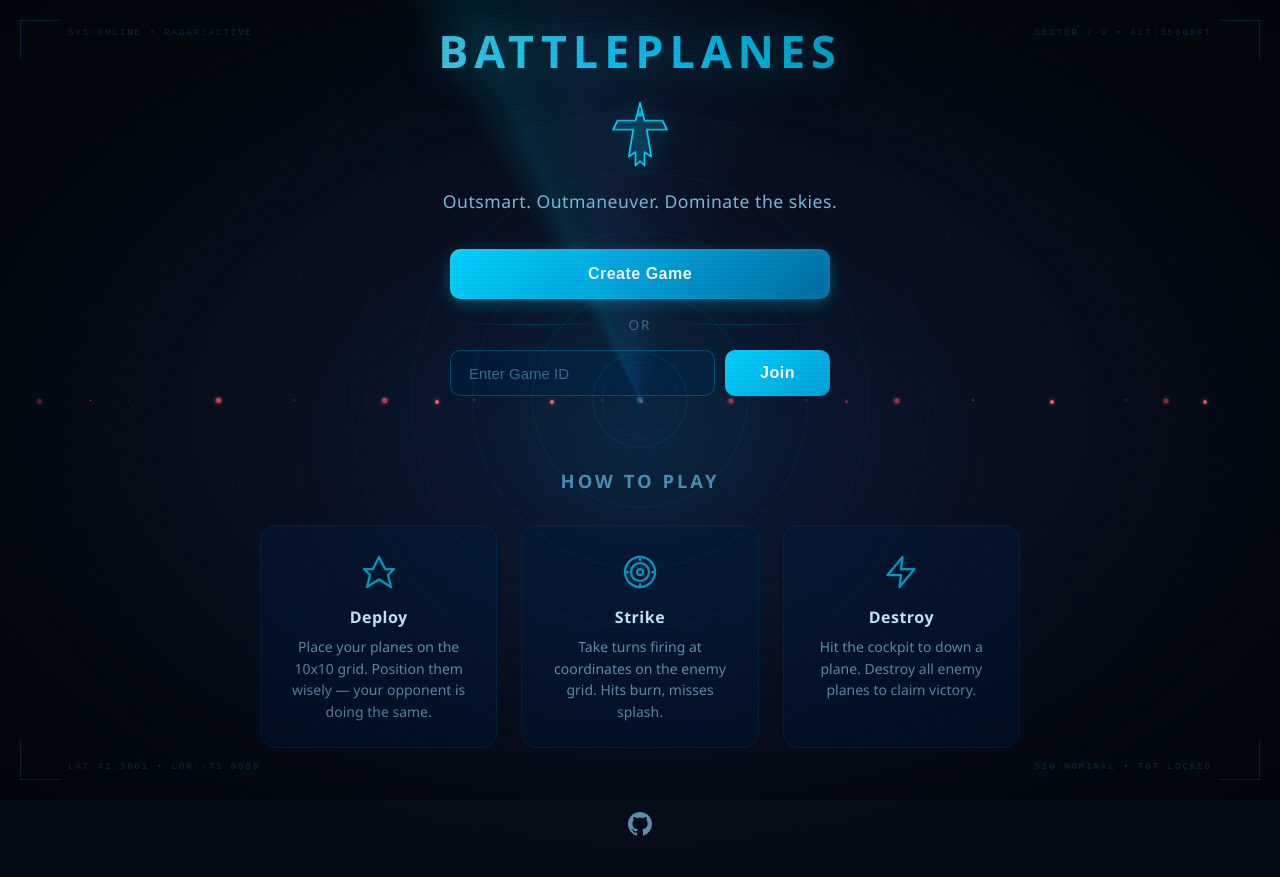
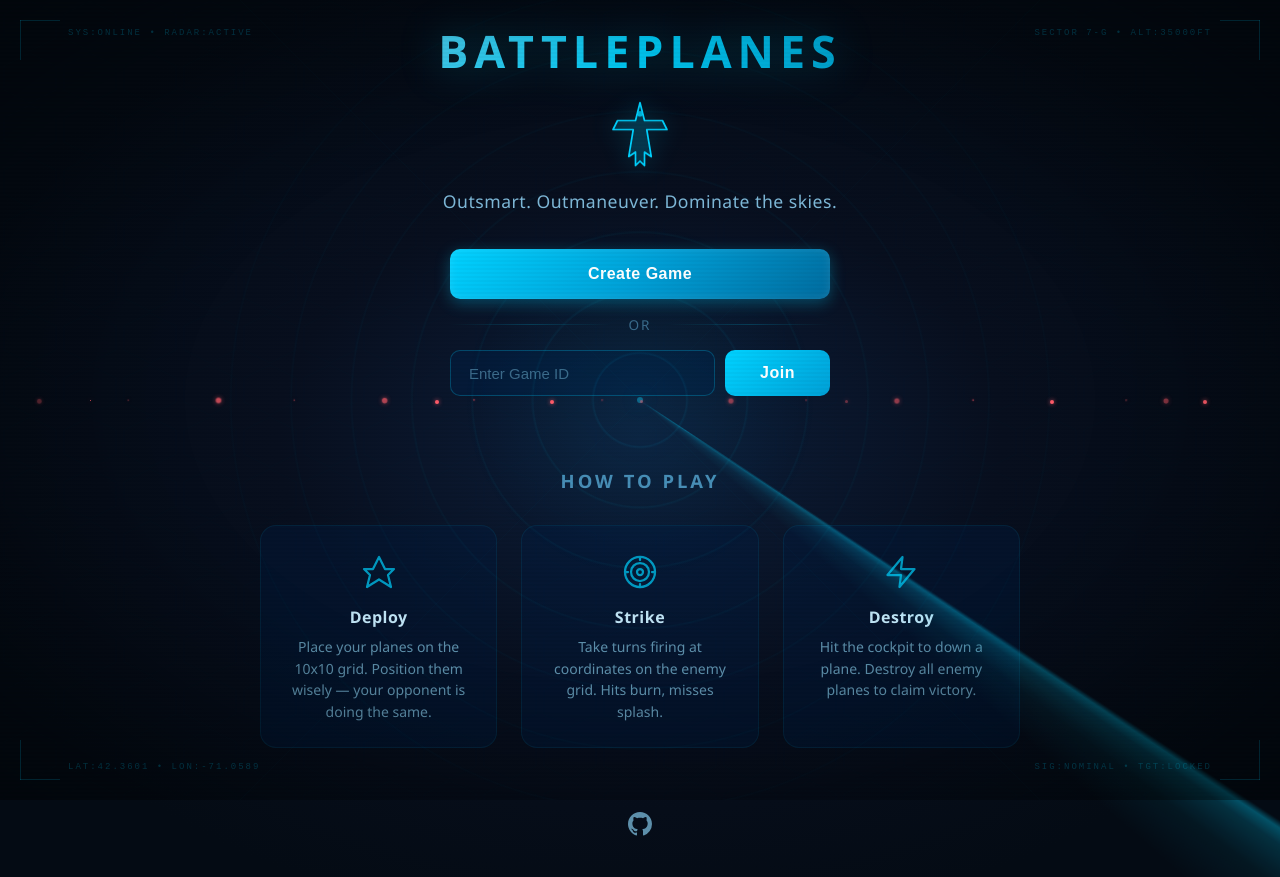
Before and after one commit to teoZait/battleplanes, a React (Vite) app in the folder frontend/: page / in a window 1280 px wide. Built offline with nearby package versions, Linux system fonts and the light colour scheme; the HTML template or start-up script is replaced by a standard one.

Commit message:
fix: overcrowded effects on main page and during battle phase

```diff
--- a/frontend/src/components/RadarBackground.css
+++ b/frontend/src/components/RadarBackground.css
@@ -56,55 +56,15 @@
   background: conic-gradient(
     from 0deg at 50% 50%,
     transparent 0deg,
-    rgba(0, 210, 255, 0.0) 0deg,
-    rgba(0, 210, 255, 0.12) 8deg,
-    rgba(0, 210, 255, 0.06) 20deg,
-    rgba(0, 210, 255, 0.02) 40deg,
-    transparent 60deg
+    rgba(0, 210, 255, 0.35) 0.5deg,
+    rgba(0, 210, 255, 0.18) 1.5deg,
+    rgba(0, 210, 255, 0.06) 4deg,
+    transparent 8deg
   );
-  animation: radar-sweep 6s linear infinite;
-}
-
-/* ── Sweep beam (secondary) ── */
-.sweep-secondary {
-  position: fixed; top: 0; left: 0; width: 100%; height: 100%;
-  pointer-events: none; z-index: 1;
-}
-.sweep-secondary::before {
-  content: ''; position: absolute;
-  top: 50%; left: 50%; width: 140vmax; height: 140vmax;
-  margin-top: -70vmax; margin-left: -70vmax;
-  transform-origin: 50% 50%;
-  background: conic-gradient(
-    from 180deg at 50% 50%,
-    transparent 0deg,
-    rgba(120, 80, 255, 0.06) 5deg,
-    rgba(120, 80, 255, 0.02) 25deg,
-    transparent 45deg
-  );
-  animation: radar-sweep 10s linear infinite reverse;
+  animation: radar-sweep 16s linear infinite;
 }
 
 @keyframes radar-sweep { to { transform: rotate(360deg); } }
-
-/* ── Pulsing ring animation ── */
-.pulse-rings {
-  position: fixed; pointer-events: none; z-index: 0;
-  top: 50%; left: 50%; transform: translate(-50%, -50%);
-}
-.pulse-ring {
-  position: absolute; border-radius: 50%;
-  border: 1px solid rgba(0, 210, 255, 0.15);
-  top: 50%; left: 50%;
-  transform: translate(-50%, -50%) scale(0);
-  animation: radar-pulse-out 4s ease-out infinite;
-}
-.pulse-ring:nth-child(2) { animation-delay: 1.3s; }
-.pulse-ring:nth-child(3) { animation-delay: 2.6s; }
-@keyframes radar-pulse-out {
-  0% { width: 0; height: 0; opacity: 0.5; transform: translate(-50%, -50%) scale(1); }
-  100% { width: 80vmax; height: 80vmax; opacity: 0; transform: translate(-50%, -50%) scale(1); }
-}
 
 /* ── Hex grid overlay ── */
 .hex-grid {
--- a/frontend/src/components/RadarBackground.tsx
+++ b/frontend/src/components/RadarBackground.tsx
@@ -8,12 +8,6 @@ export default function RadarBackground() {
       <div className="crosshairs" />
       <div className="hex-grid" />
       <div className="sweep-primary" />
-      <div className="sweep-secondary" />
-      <div className="pulse-rings">
-        <div className="pulse-ring" />
-        <div className="pulse-ring" />
-        <div className="pulse-ring" />
-      </div>
       <div className="particles">
         {Array.from({ length: 20 }, (_, i) => (
           <div key={i} className="particle" />
```
